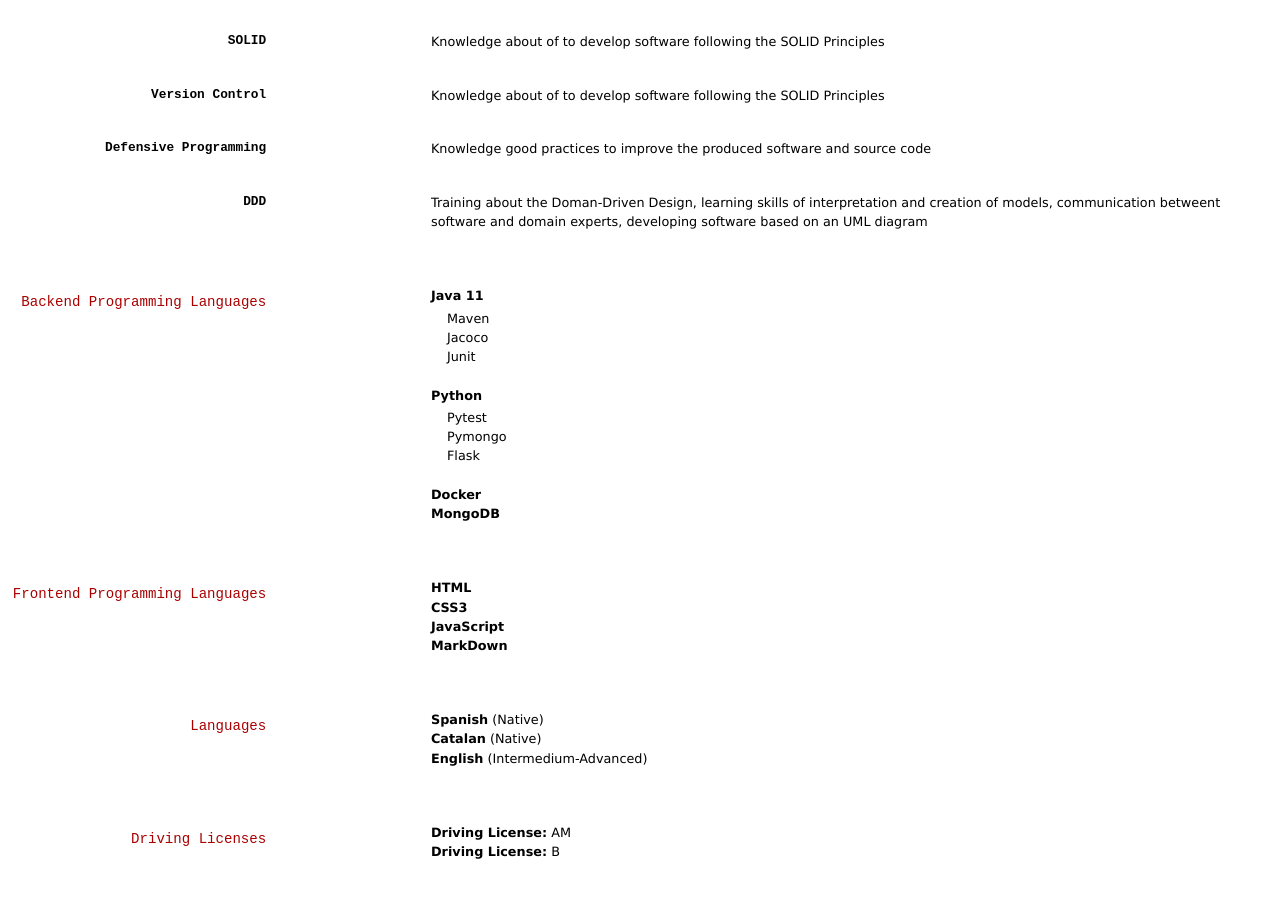
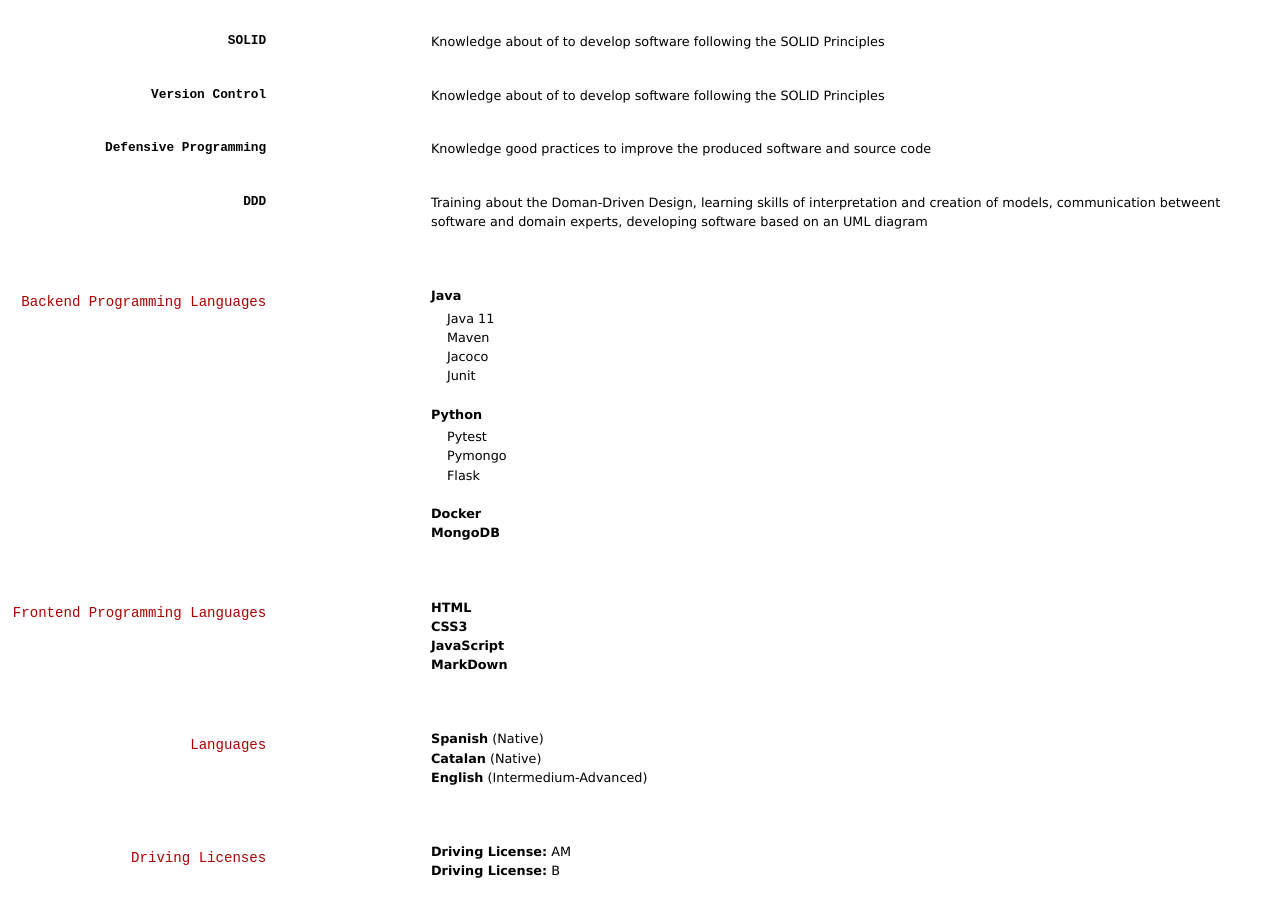
Before and after one commit to pau13-loop/CV, a Jekyll site: the page built from index.md, in a window 1280 px wide and 900 px high, scrolled down 1188 px. Built offline with Jekyll 4.4.1, drawn with Linux system fonts in a browser that asks for light colours.

Commit message:
docs: :memo: Update CV

```diff
--- a/index.md
+++ b/index.md
@@ -114,7 +114,8 @@ __Pantry-Cheese Sommelier and Commis de Rang at Swinton Estate Hotel Yorkshire__
 
 ## Backend Programming Languages
 
-* __Java 11__
+* __Java__
+	* Java 11
 	* Maven
 	* Jacoco
 	* Junit
```
